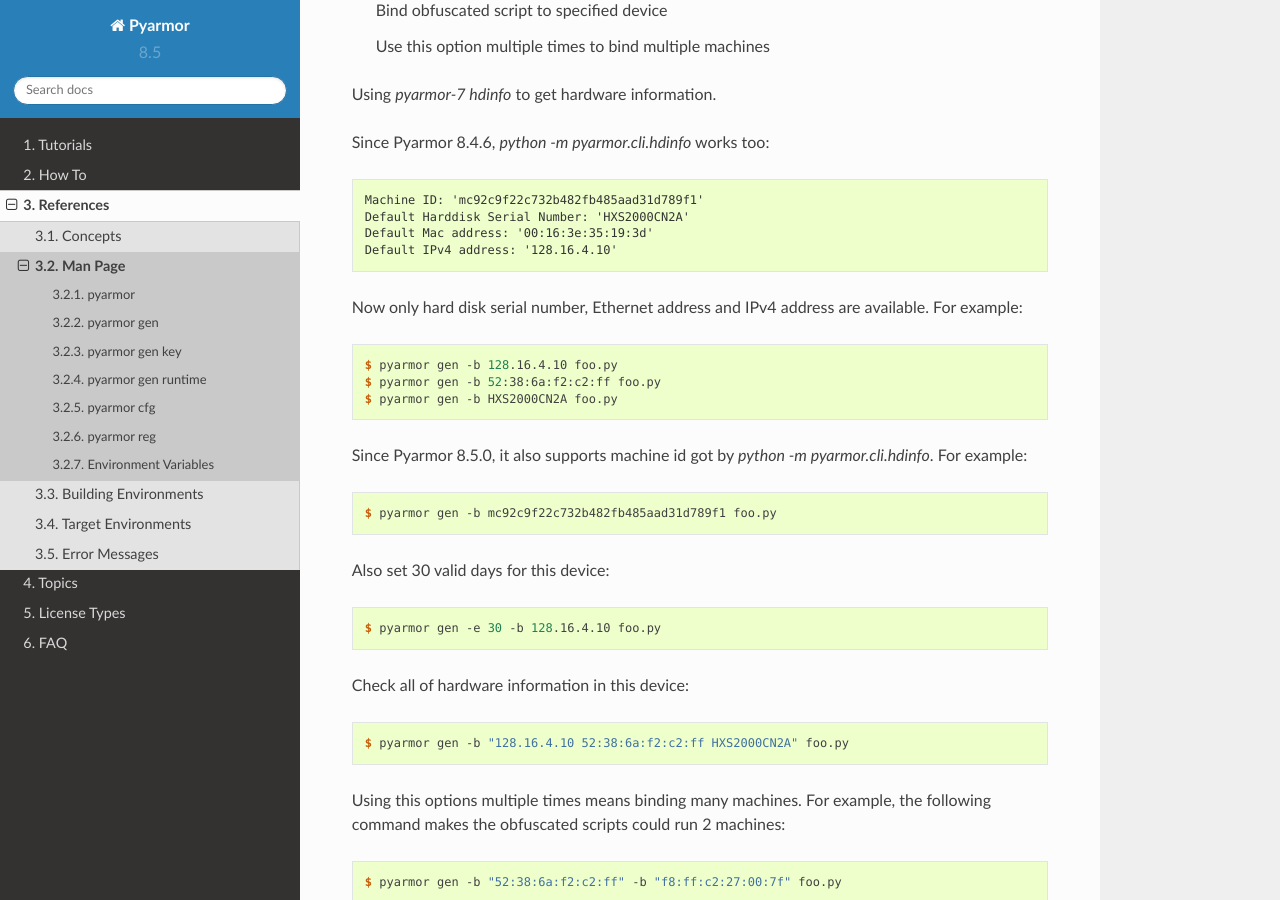
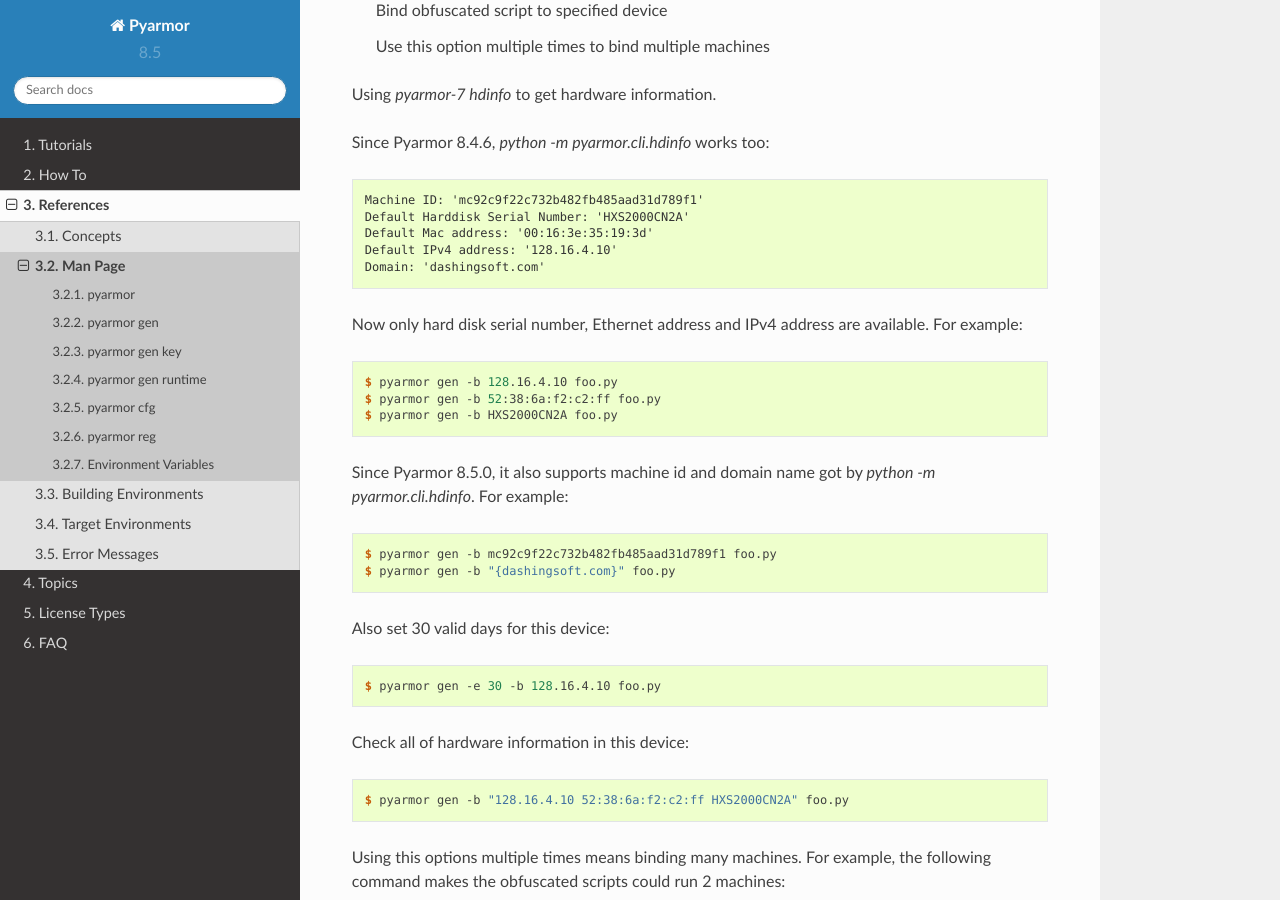
Before and after one commit to dashingsoft/pyarmor, a Sphinx documentation site: the page built from docs/reference/man.rst, in a window 1280 px wide and 900 px high, scrolled down 8908 px. Built offline with Sphinx 7.4.7 and the Read the Docs theme 2.0.0, drawn with Linux system fonts in a browser that asks for light colours.

Commit message:
Bind to domain name for Pyarmor 8

```diff
--- a/docs/reference/man.rst
+++ b/docs/reference/man.rst
@@ -309,6 +309,7 @@
     Default Harddisk Serial Number: 'HXS2000CN2A'
     Default Mac address: '00:16:3e:35:19:3d'
     Default IPv4 address: '128.16.4.10'
+    Domain: 'dashingsoft.com'
 
 Now only hard disk serial number, Ethernet address and IPv4 address are available. For example::
 
@@ -316,9 +317,10 @@
     $ pyarmor gen -b 52:38:6a:f2:c2:ff foo.py
     $ pyarmor gen -b HXS2000CN2A foo.py
 
-Since Pyarmor 8.5.0, it also supports machine id got by `python -m pyarmor.cli.hdinfo`. For example::
+Since Pyarmor 8.5.0, it also supports machine id and domain name got by `python -m pyarmor.cli.hdinfo`. For example::
 
     $ pyarmor gen -b mc92c9f22c732b482fb485aad31d789f1 foo.py
+    $ pyarmor gen -b "{dashingsoft.com}" foo.py
 
 Also set 30 valid days for this device::
 
```
Also changed, not shown: 1 other file.
